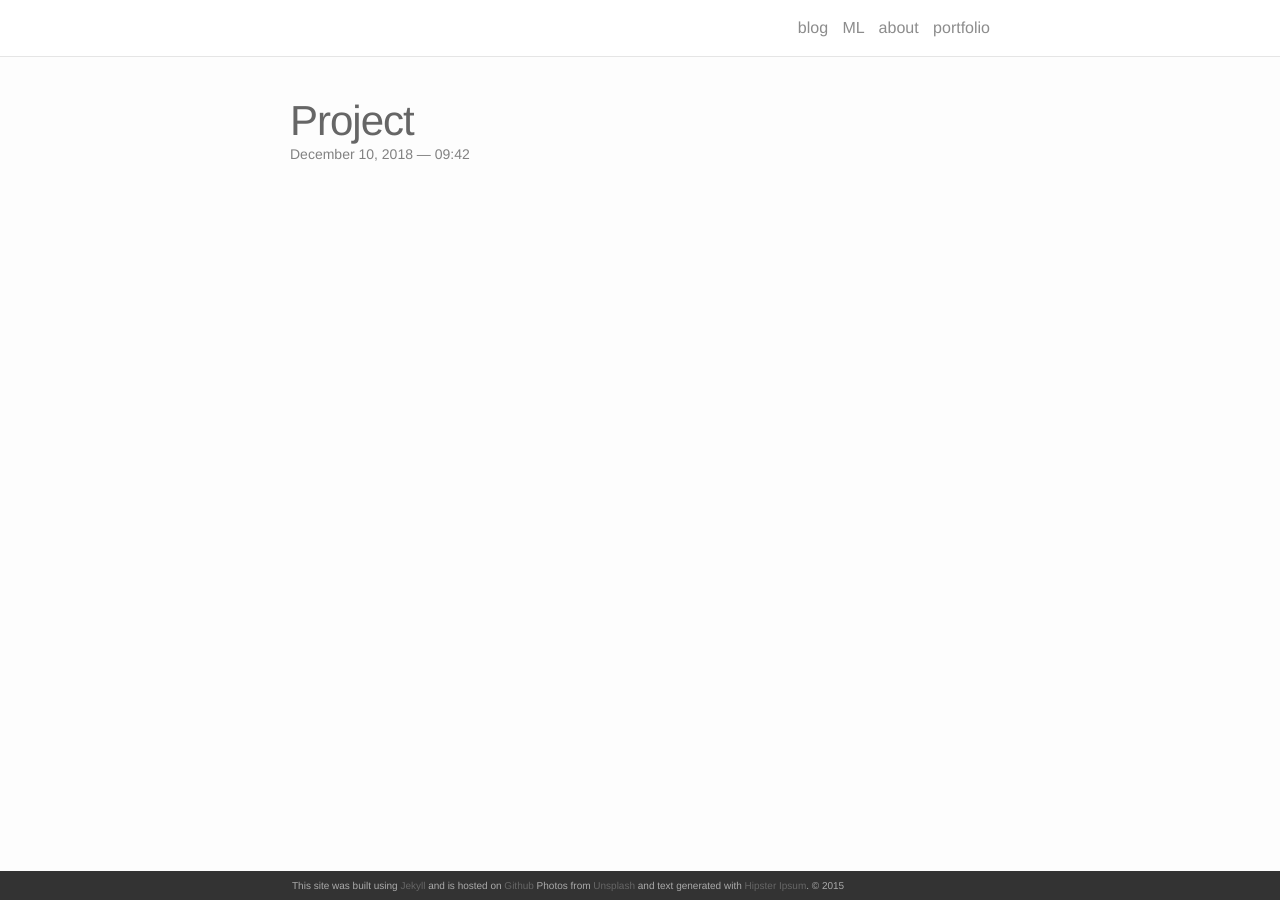
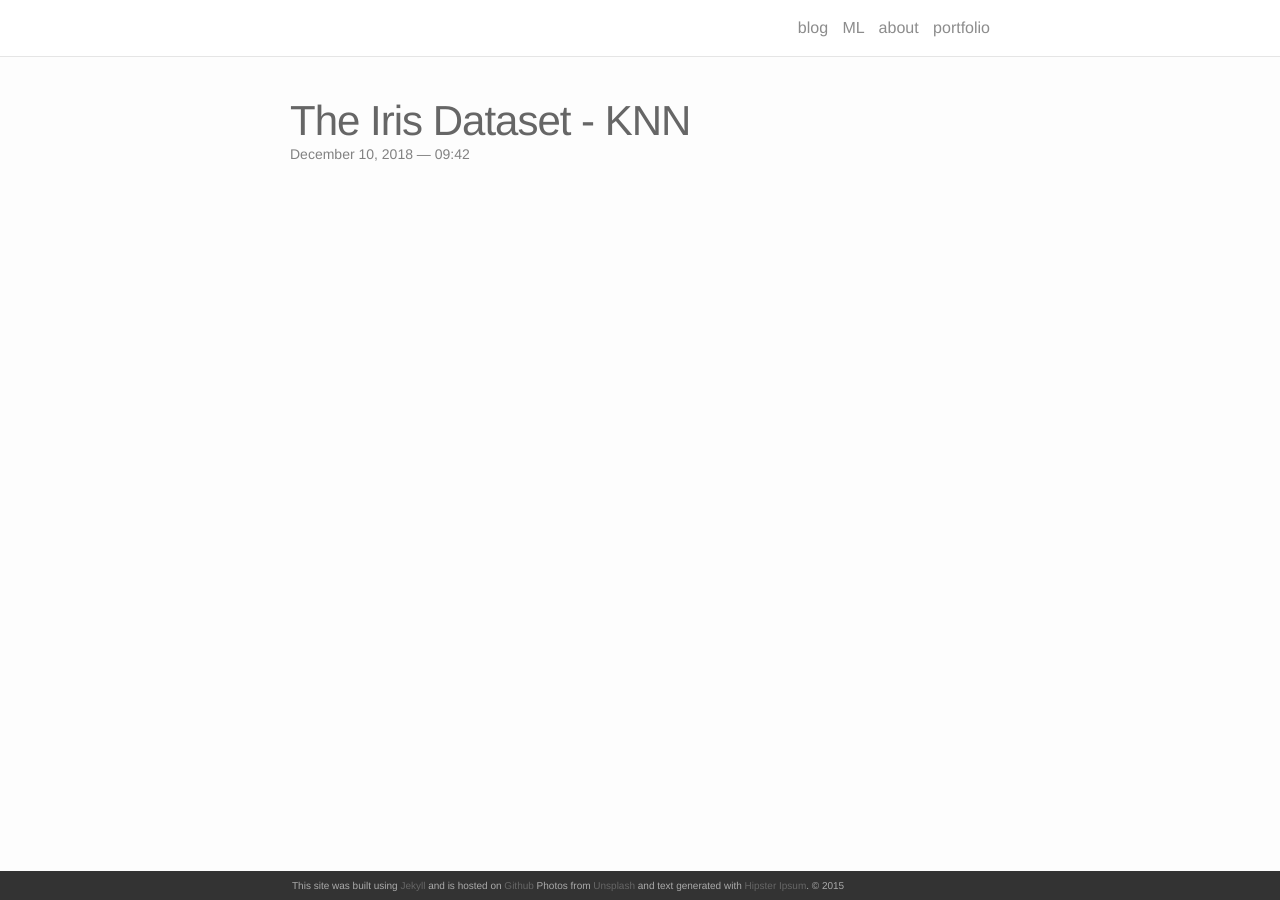
Before and after one commit to Aracelimp/AI-study-guide, a Jekyll site: the page built from _portfolio/1_project.md, in a window 1280 px wide. Built offline with Jekyll 4.4.1, drawn with Linux system fonts in a browser that asks for light colours; nearby versions of some CDN libraries.

Commit message:
Update 1_project.md

```diff
--- a/_portfolio/1_project.md
+++ b/_portfolio/1_project.md
@@ -1,6 +1,6 @@
 ---
 layout: post
-title: Project
+title: The Iris Dataset - KNN
 description: Supervised Learning the Iris Dataset K-NN model
 img: /img/iris.jpg
 redirect: https://colab.research.google.com/drive/1mNi_S9obg3BOfkFboWOd8dZh32PYQGnW
```
